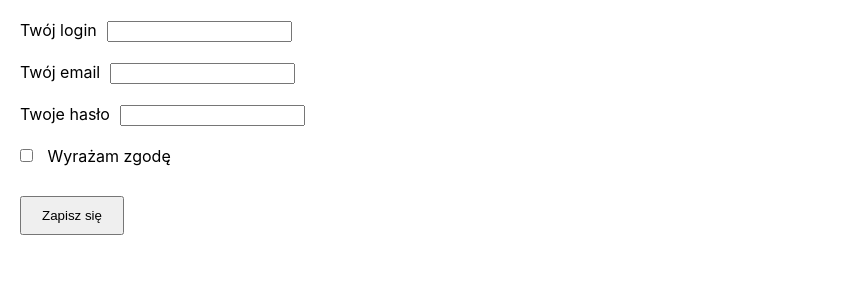
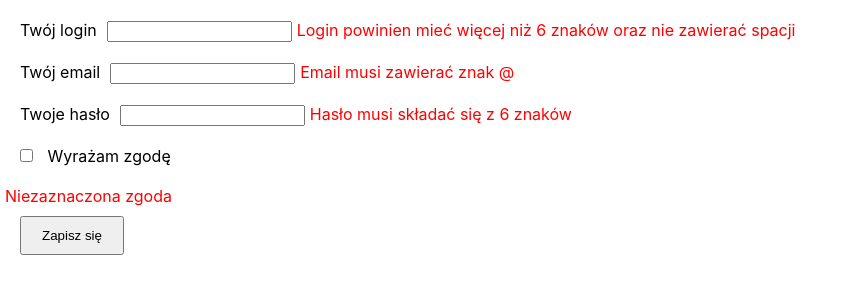
Before and after one commit to msierka/Walidacja, a React (Create React App) app: page / in a window 1280 px wide. Shown: the top 300 px of the page, without its empty margins (0-852 px from the left). Built offline with nearby package versions, Linux system fonts and the light colour scheme.

Commit message:
add mess

```diff
--- a/src/App.css
+++ b/src/App.css
@@ -14,4 +14,11 @@ input[type="checkbox"]{
 button{
   margin: 10px 20px;
   padding: 10px 20px;
+  display: block;
 }
+
+span {
+  color: red;
+  size: 10px;
+  margin-left: 5px;
+}
--- a/src/App.js
+++ b/src/App.js
@@ -5,8 +5,22 @@ class App extends Component {
     name: '',
     email: '',
     password: '',
-    check: false
+    check: false,
+    error : {
+      name_error : true,
+      email_error : true,
+      password_error: true,
+      check_error: true,
+    }
    }
+
+   mess = {
+    name_error : 'Login powinien mieć więcej niż 6 znaków oraz nie zawierać spacji',
+    email_error : 'Email musi zawierać znak @',
+    password_error: 'Hasło musi składać się z 6 znaków',
+    check_error: 'Niezaznaczona zgoda',
+   }
+
 
 handleSubmit=e=>{
   e.preventDefault();
@@ -22,31 +36,34 @@ handleChange=e=>{
     })
   }else if(name === 'check'){
     const value = e.target.checked;
-    console.log(value)
     this.setState({
       check: value
     })
   }
-  //console.log(type,name)
 
 }
 
 
   render() {
+    const {name_error, email_error, password_error, check_error} = this.mess;
     return (
       <form onSubmit={this.handleSubmit}>
         <label htmlFor="text"> Twój login
           <input type="text" id="text" name="name" value={this.state.name} onChange={this.handleChange}/>
+        {this.state.error.name_error && <span>{name_error}</span>}
          </label>
          <label htmlFor="email"> Twój email
           <input type="email" id="email" name="email" value={this.state.email} onChange={this.handleChange}/>
+          {this.state.error.email_error && <span>{email_error}</span>}
          </label>
          <label htmlFor="password"> Twoje hasło
           <input type="password" id="password" name="password" value={this.state.password} onChange={this.handleChange}/>
+          {this.state.error.password_error && <span>{password_error}</span>}
          </label>
          <label htmlFor="checkbox">
           <input type="checkbox" id="checkbox" name="check" value={this.state.check} onChange={this.handleChange}/> Wyrażam zgodę
          </label>
+         {this.state.error.check_error && <span>{check_error}</span>}
          <button>Zapisz się</button>
 
       </form>
```
